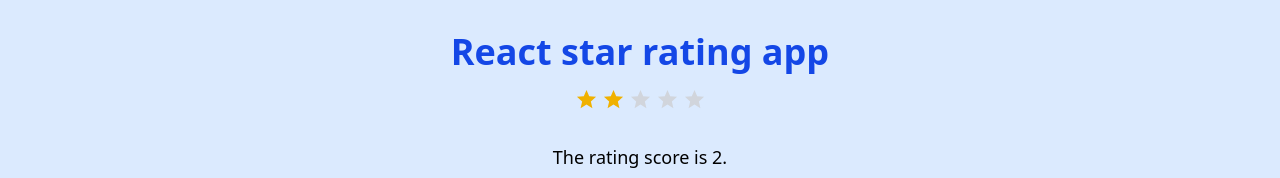
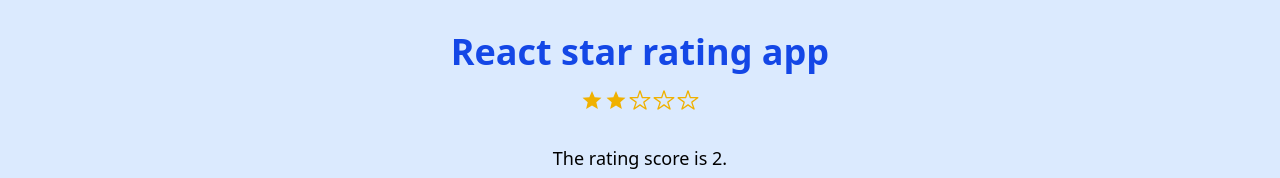
Before and after one commit to robin-artemstein/star-rating-app, a React (Vite) app: page / in a window 1280 px wide. Shown: the top 178 px of the page. Built offline with nearby package versions, Linux system fonts and the light colour scheme.

Commit message:
Update StarRates.tsx

```diff
--- a/src/StarRates.tsx
+++ b/src/StarRates.tsx
@@ -1,36 +1,37 @@
-// src/StarRates.tsx
-import React from 'react';
-import { MdStar } from "react-icons/md";
+// This is the StarRates component.
+// It takes a prop called starRateNumber (a number from 1 to 5).
+// It displays 5 star icons in a row.
+// Based on the prop, it fills the leftmost stars with solid stars (<IoMdStar />) and the rest with outline stars (<IoIosStarOutline />).
+// We use a loop with if-else to decide which icon to use for each star, as required (no ternary operators).
 
-// Define props interface
+import { IoMdStar, IoIosStarOutline } from 'react-icons/io'; // Import the star icons from React Icons.
+
+// Define the props interface for TypeScript type safety.
+// starRateNumber should be a number between 1 and 5.
 interface StarRatesProps {
-  starRateNumber: number;  // Expected to be 1~5
+  starRateNumber: number;
 }
 
-// Functional component
 const StarRates: React.FC<StarRatesProps> = ({ starRateNumber }) => {
-  // Create array for 5 stars (1 to 5)
-  const stars = Array.from({ length: 5 }, (_, index) => index + 1);
+  // Create an empty array to hold the 5 star icons.
+  const stars = [];
+
+  // Loop from 1 to 5 to build each star.
+  for (let i = 1; i <= 5; i++) {
+    // Check if the current star position is less than or equal to the starRateNumber.
+    if (i <= starRateNumber) {
+      // If yes, add a filled star icon.
+      stars.push(<IoMdStar key={i} className="text-yellow-500 w-6 h-6" />);
+    } else {
+      // If not, add an outline star icon.
+      stars.push(<IoIosStarOutline key={i} className="text-yellow-500 w-6 h-6" />);
+    }
+  }
 
   return (
-    <div className="flex flex-row justify-center space-x-1">
-      {stars.map((star) => {
-        // Decide colour using if/else
-        let starColorClass = 'text-gray-300'; // default colour
-
-        if (star <= starRateNumber) {
-          starColorClass = 'text-yellow-500';
-        }
-        // else → remains gray (already set as default)
-
-        return (
-          <MdStar
-            key={star}
-            className={starColorClass}
-            size={23}
-          />
-        );
-      })}
+    // Display the stars in a horizontal row using Tailwind's flex-row.
+    <div className="flex flex-row justify-center">
+      {stars}
     </div>
   );
 };
```
